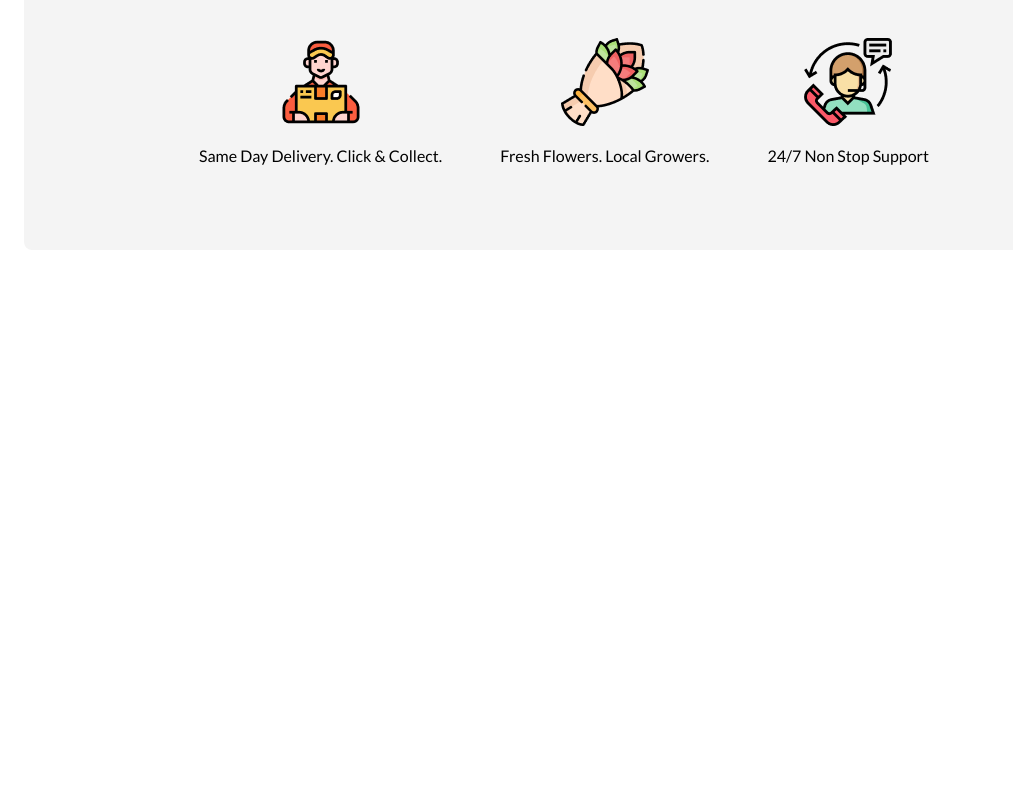
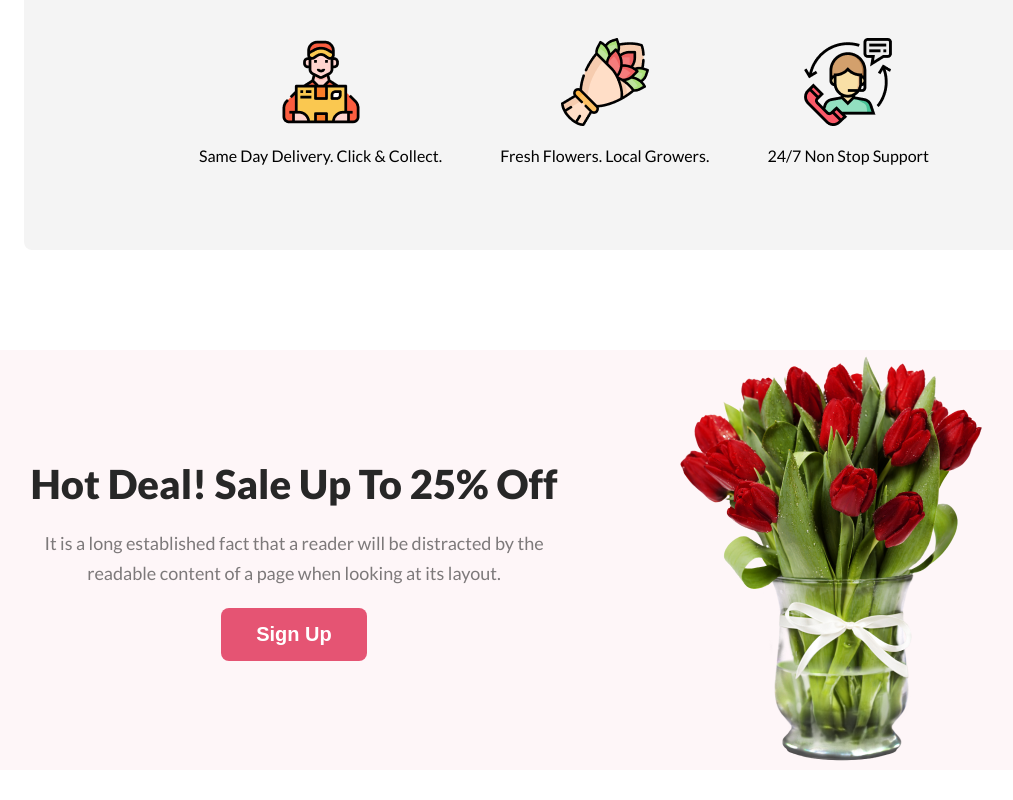
Before and after one commit to imnoim/flower-shop, a plain HTML site: page index.html in a window 1280 px wide. Shown: the part 1770-2570 px from the top of the page, without its empty margins (76-1089 px from the left). Before the commit the page ends 2120 px from the top, so only its background shows below. Drawn offline with Linux system fonts and the light colour scheme.

Commit message:
added hot deal container

```diff
--- a/index.html
+++ b/index.html
@@ -76,6 +76,23 @@
 
         <!-- delivery support container ends here -->
 
+        <!-- hot deal container starts here -->
+
+        <section class="hot-deal-bg">
+            <div class="hot-deal-container">
+                <div class="hot-deal-content">
+                    <h2 class="section-title">Hot Deal! Sale Up To 25% Off</h2>
+                    <p class="section-description">It is a long established fact that a reader will be distracted by the readable content of a page when looking at its layout.</p>
+                    <a href=""><button class="btn-primary">Sign Up</button></a>
+                </div>
+                <div class="hot-deal-img">
+                    <img src="./assets/pngwing-8.png" alt="">
+                </div>
+            </div>
+        </section>
+
+        <!-- hot deal container ends here -->
+
     </main>
     <!-- main ends here -->
 
--- a/styles/flower.css
+++ b/styles/flower.css
@@ -159,3 +159,36 @@ section {
     align-items: center;
     gap: 20px;
 }
+
+/* hot deal styles */
+
+.hot-deal-bg {
+    border-radius: 8px;
+    background: rgba(229, 84, 115, 0.05);
+}
+
+.hot-deal-container {
+    display: flex;
+    justify-content: space-between;
+    align-items: center;
+}
+
+.hot-deal-content {
+    width: 50%;
+    display: flex;
+    flex-direction: column;
+    justify-content: center;
+    align-items: center;
+}
+
+.hot-deal-content p {
+    text-align: center;
+    margin-bottom: 20px;
+}
+
+.hot-deal-img {
+    width: 50%;
+    display: flex;
+    justify-content: center;
+    align-items: center;
+}
```
